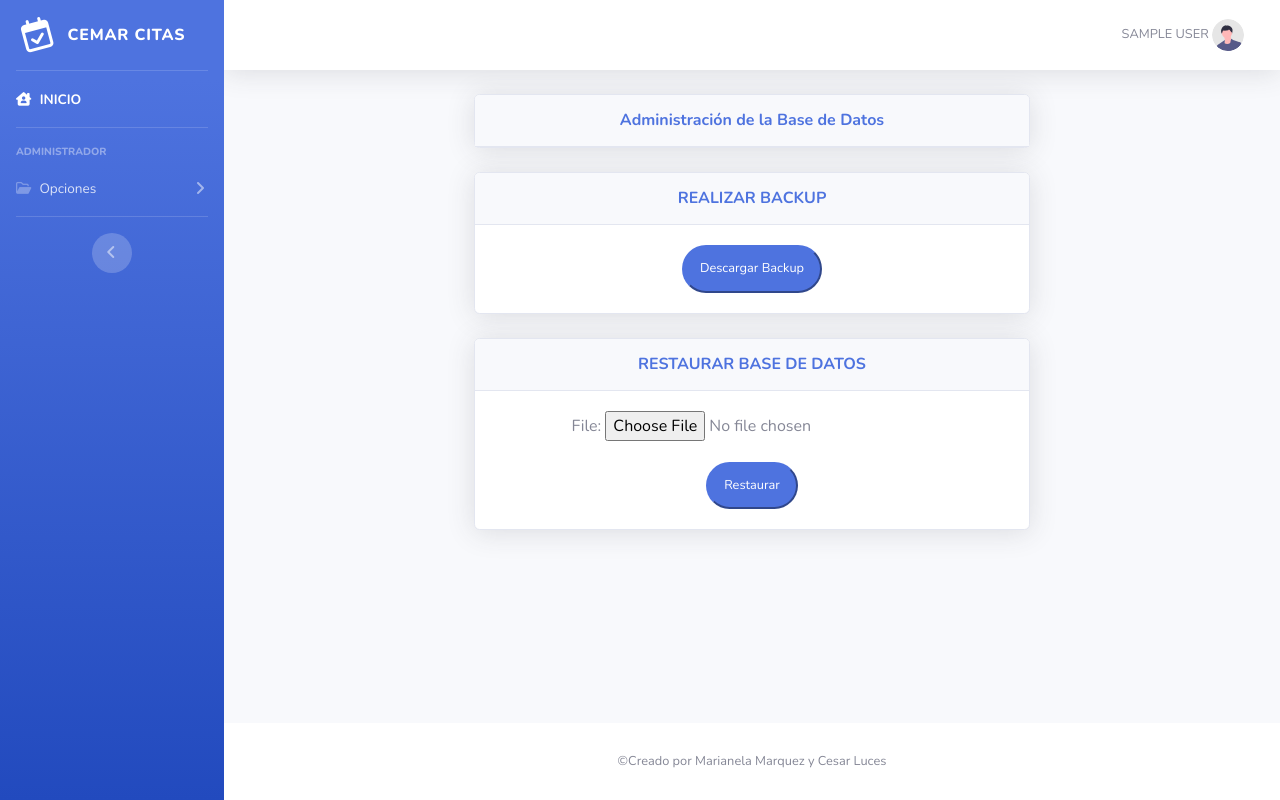
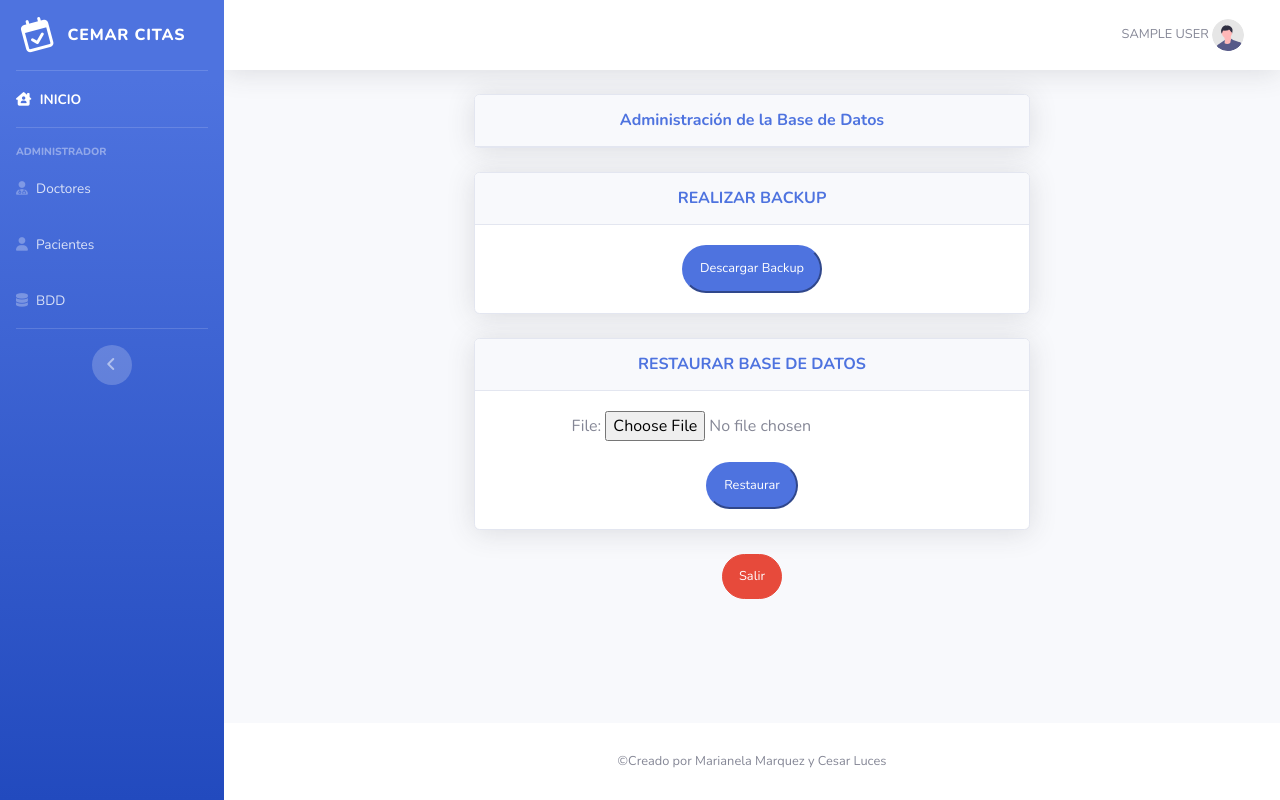
Before and after one commit to marianelamarquez/CitasMedicas, a Django app: page /db/ in a window 1280 px wide. Run offline with Django 5.2, Linux system fonts and the light colour scheme; the visitor is signed in with stand-in values (Sample User, id 1); some libraries are stand-ins or nearby versions.

Commit message:
sidebar corregido, algunos botones tambien

```diff
--- a/task/templates/Citas/detalle_cita_paciente.html
+++ b/task/templates/Citas/detalle_cita_paciente.html
@@ -111,7 +111,7 @@
             </form>
 
         </div>
-
+        <br>
 </body>
 </html>
 {% endblock %}
--- a/task/templates/Citas/seleccionar_doctor.html
+++ b/task/templates/Citas/seleccionar_doctor.html
@@ -48,7 +48,7 @@
     </div>
     <div class="row justify-content-center">
       <div class="form-group">
-      <a href="/" class="btn btn-user btn-secondary btn-sm">Regresar</a>
+      <a href="{% url 'mis_citas' %}" class="btn btn-user btn-secondary btn-sm">Regresar</a>
 
       </div>
   </div>
--- a/task/templates/adminBD.html
+++ b/task/templates/adminBD.html
@@ -59,6 +59,13 @@
 
         </div>
 
+        <div class=" d-flex justify-content-center">
+            <form class="user">
+                <a href="{% url 'home' %}" class="btn btn-user btn-danger"> Salir</a>
+
+            </form>
+    </div>
+    <br>
 {% endblock %}
 <!-- Bootstrap core JavaScript-->
 <script src="{% static 'vendor/jquery/jquery.min.js' %}"></script>
--- a/task/templates/base.html
+++ b/task/templates/base.html
@@ -111,25 +111,24 @@
                 Administrador
             </div>
             <!-- Nav Item - Administrador -->
+            <li class="nav-item">
+                <a class="nav-link" href="{% url 'ListarDoctor' %}">
+                    <i class="fa-solid fa-user-doctor"></i>
+                    <span>Doctores</span></a>
+            </li>
 
             <li class="nav-item">
-                <a class="nav-link collapsed" href="#" data-toggle="collapse" data-target="#collapsePages"
-                    aria-expanded="true" aria-controls="collapsePages">
-                    <i class="fa-regular fa-folder-open"></i>
-                    <span>Opciones</span>
-                </a>
-                <div id="collapsePages" class="collapse" aria-labelledby="headingPages" data-parent="#accordionSidebar">
-                    <div class="bg-white py-2 collapse-inner rounded">
-                        <h6 class="collapse-header">Usuarios:</h6>
-                        <a class="collapse-item" href="{% url 'ListarDoctor' %}" >Doctores</a>
-                        <a class="collapse-item" href="{% url 'ListarPaciente' %}">Pacientes</a>
-                        <div class="collapse-divider"></div>
-                        <h6 class="collapse-header">Datos:</h6>
-                        <a class="collapse-item" href="{% url 'adminBD' %}"> BDD</a>
+                <a class="nav-link" href="{% url 'ListarPaciente' %}">
+                    <i class="fa-solid fa-user"></i>
+                    <span>Pacientes</span></a>
+            </li>
 
-                    </div>
-                </div>
+            <li class="nav-item">
+                <a class="nav-link" href="{% url 'adminBD' %}">
+                    <i class="fa-solid fa-database"></i>
+                    <span>BDD</span></a>
             </li>
+
             {% endif %}
             <!-- Divider -->
             <hr class="sidebar-divider d-none d-md-block">
@@ -218,7 +217,6 @@
 
         <!-- Footer -->
         {% include "footer.html" %}
-                <!-- Lo tenia aqui y solo se me veia bien el home, en los otros se veia en el lado -->
 
         <!-- End of Footer -->
     </div>
--- a/task/views.py
+++ b/task/views.py
@@ -50,7 +50,7 @@ class Inicio(TemplateView):
         elif self.request.user.groups.filter(name='patient').exists():
             is_patient = True
         elif self.request.user.groups.filter(name='admin').exists():
-            is_patient = True
+            is_admin = True
 
         context['is_admin'] = is_admin
         context['is_doctor'] = is_doctor
```
